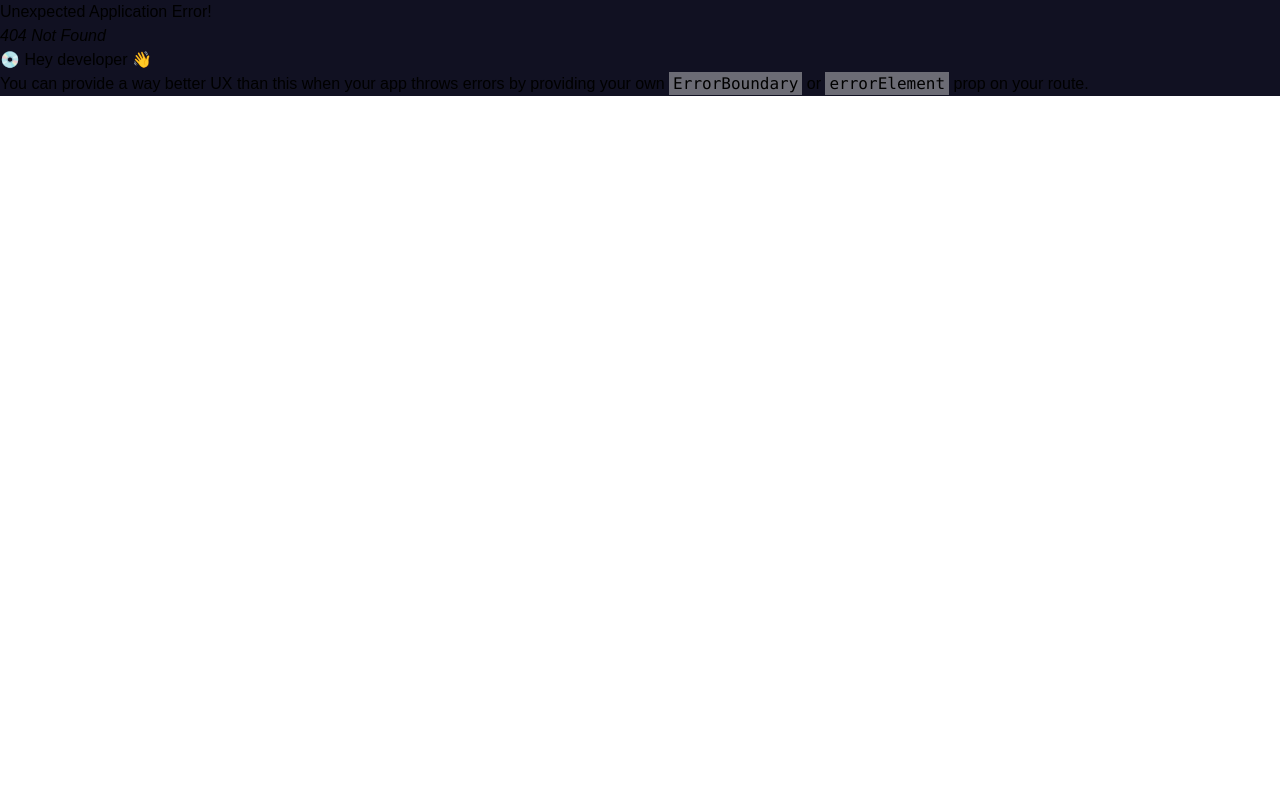
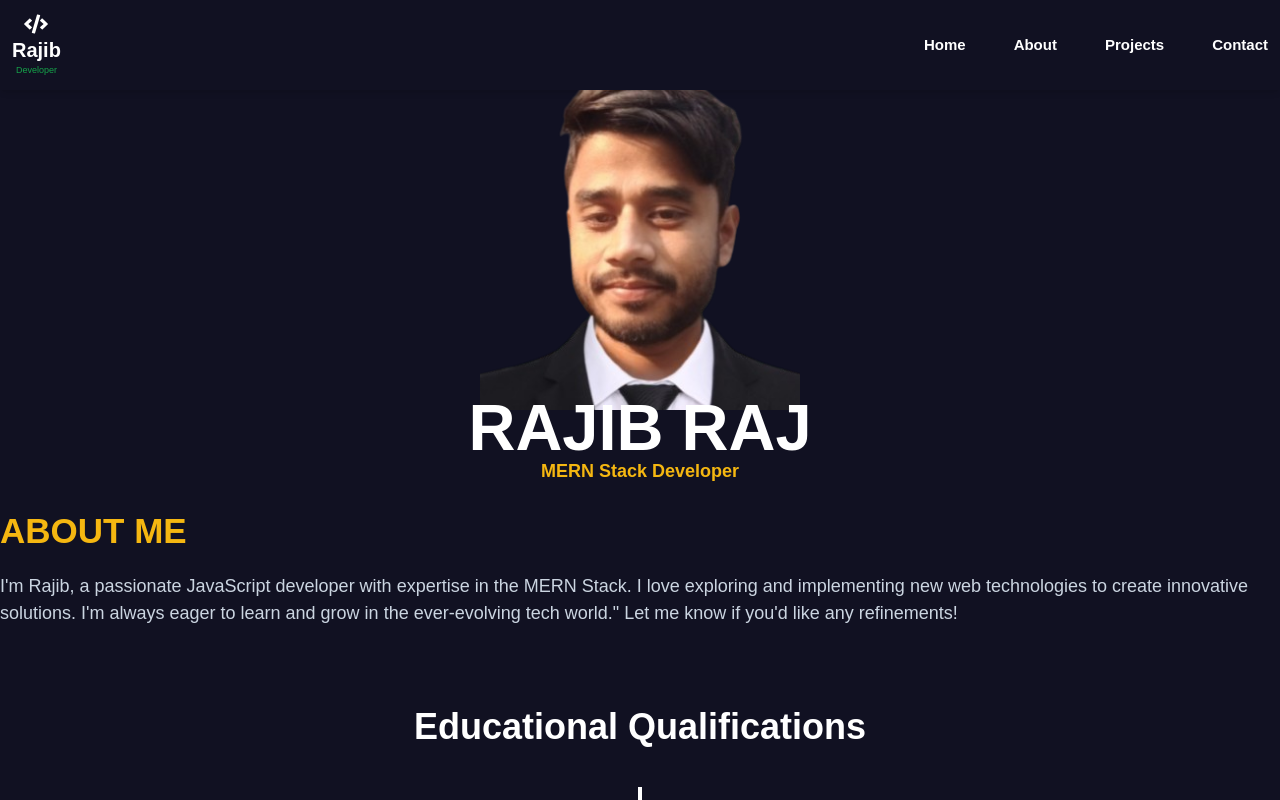
Before and after one commit to Rajibbepary/myportfolio, a React (Vite) app: page /about in a window 1280 px wide. Before the commit this address had no page. Shown: the top 800 px of the page. Built offline with nearby package versions, Linux system fonts and the light colour scheme.

Commit message:
about section done

```diff
--- /dev/null
+++ b/src/pages/About/About.jsx
@@ -0,0 +1,27 @@
+
+import React from 'react';
+import about from '../../assets/raj-removebg-preview.png'
+import Education from '../Education/Education';
+const About = () => {
+    return (
+        <div >
+            <div className='flex justify-center  items-center flex-col'>
+                <div className=''>
+                    <img className='w-80 h-80 object-cover' src={about} alt="" />
+                </div>
+                <div className='flex  justify-center items-center flex-col'>
+                    <h1 className='md:text-[65px] text-3xl font-bold font-poppins text-[#FFFFFF]'>RAJIB RAJ</h1>
+                 <p className='text-[#F5B711] text-[18px] font-semibold font-poppins mt-3'>MERN Stack Developer</p>
+                </div>
+            </div>
+            <div>
+                <h1 className='text-[#F5B711]  text-[35px] font-semibold mt-5'>ABOUT ME</h1>
+                <p className='text-[18px] font-light text-slate-300 font-poppins mt-4'>I'm Rajib, a passionate JavaScript developer with expertise in the MERN Stack. I love exploring and implementing new web technologies to create innovative solutions. I'm always eager to learn and grow in the ever-evolving tech world."
+                Let me know if you'd like any refinements!</p>
+            </div>
+           <Education/>
+        </div>
+    );
+};
+
+export default About;
--- a/src/routes/routes.jsx
+++ b/src/routes/routes.jsx
@@ -6,6 +6,7 @@ import {
 import Main from "../layouts/Main";
 import Home from "../pages/Home/Home";
 import Contact from "../pages/Contact/Contact";
+import About from "../pages/About/About";
 
 export  const router = createBrowserRouter([
     {
@@ -19,6 +20,10 @@ export  const router = createBrowserRouter([
         {
           path:'contact',
           element:<Contact/>
+        },
+        {
+          path:'about',
+          element:<About/>
         }
       ]
     },
```
